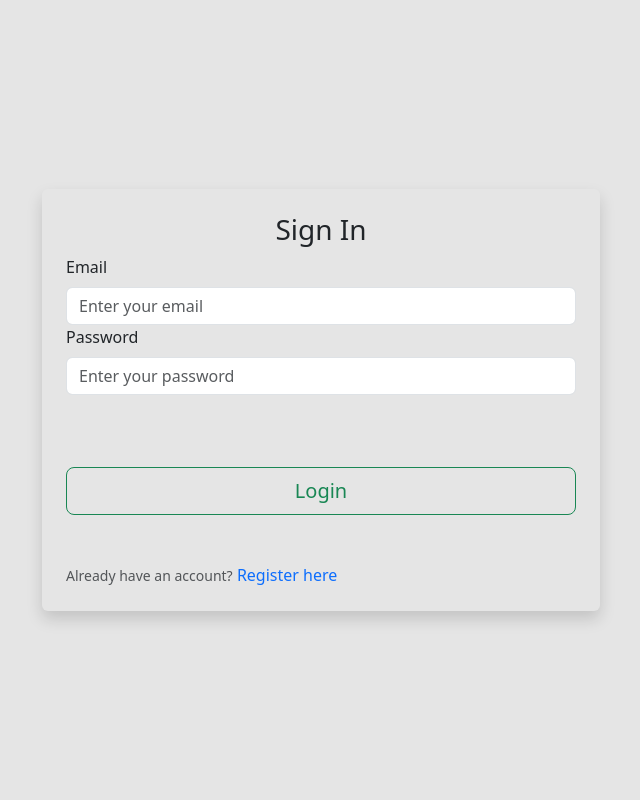
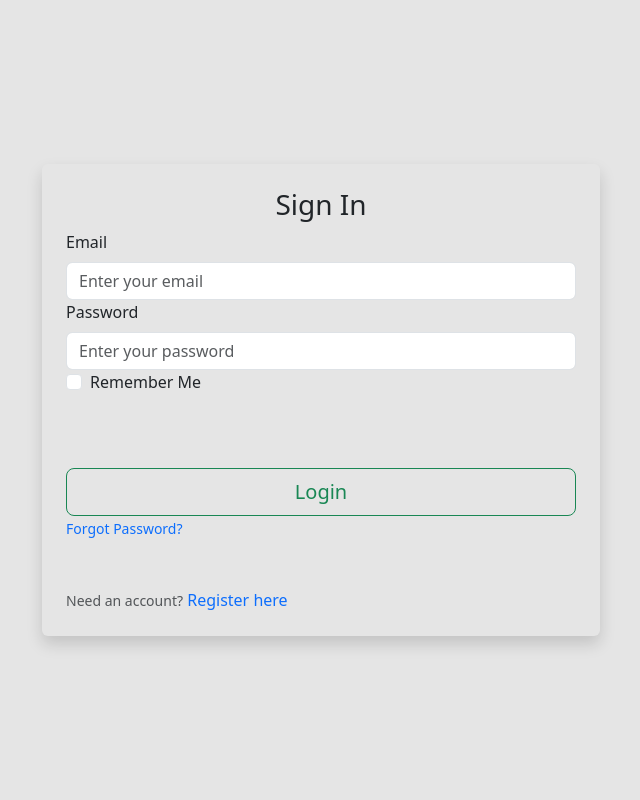
Before and after one commit to adrianbaltag/highpaws, a Flask app: page /login in a window 1280 px wide. Shown: the part 56-856 px from the top of the page, without its empty margins (319-959 px from the left). Run offline with Flask 3, Linux system fonts and the light colour scheme.

Commit message:
added remeber me / forgot password

```diff
--- a/src/forms.py
+++ b/src/forms.py
@@ -31,7 +31,7 @@ class LoginForm(FlaskForm):
         "Password",
         validators=[DataRequired(), Length(min=6)],
     )
-    remember = BooleanField(
+    remember_me = BooleanField(
         "Remember Me"
     )  # Optional field for remember me functionality
     submit = SubmitField("Login")
--- a/src/templates/login.html
+++ b/src/templates/login.html
@@ -44,14 +44,23 @@
       {{ form.password(class="form-control", placeholder="Enter your password",value=password, required=true) }}
       {% endif %}
 
-
+      <!-- checkbox -->
+      <div class="form-check">
+          {{ form.remember_me(class="form-check-input") }}
+          {{ form.remember_me.label(class="form-check-label") }}
+      </div>
 
       <!-- submit button -->
       <br>
       {{ form.submit(class="btn btn-outline-success w-100 btn-lg mt-5") }}
+      <!-- forgot password -->
+       <small class="text-muted ml-2">
+          <a href="#" class="text-decoration-none">Forgot Password?</a>
+       </small>
+
       <br>
       <div class="pt-5">
-          <small class="text-muted">Already have an account?</small>
+          <small class="text-muted">Need an account?</small>
           <a href="{{url_for('auth.register')}}" class="text-decoration-none">Register here</a> <!-- redirect to register -->
       </div>
 
```
